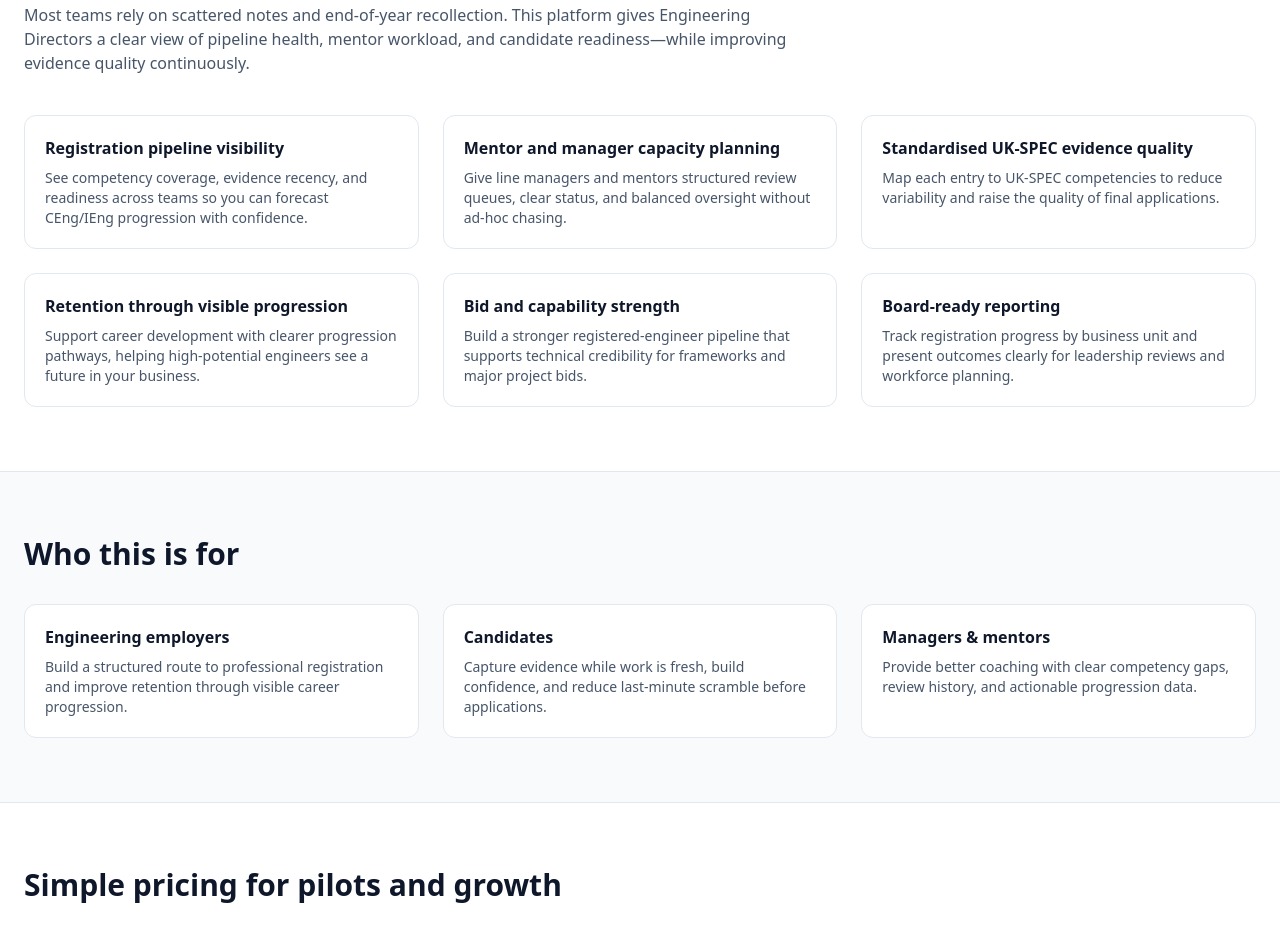
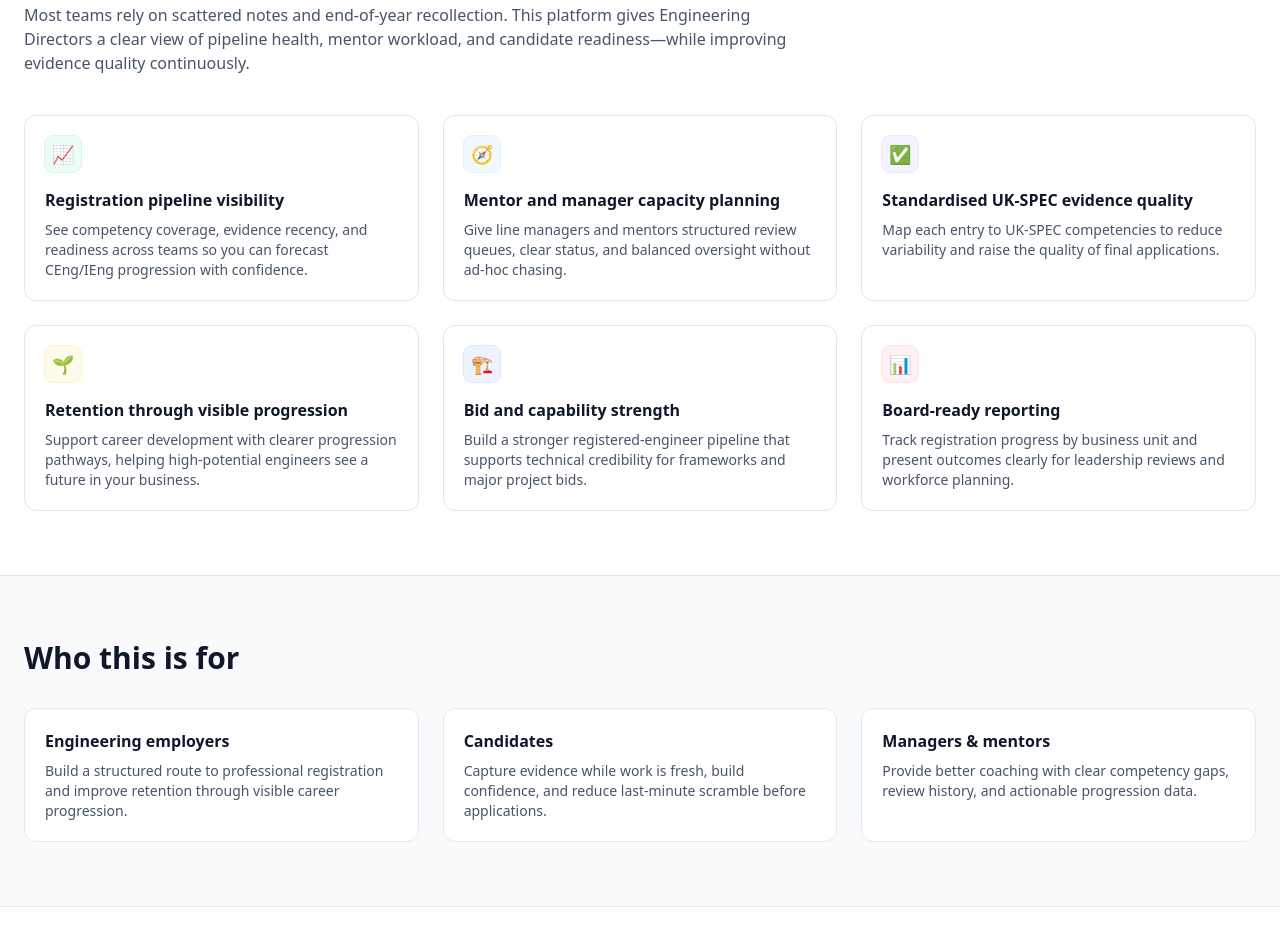
Before and after one commit to rajapp8nr/uk-spec-cpd-marketing-site, a plain HTML site: page index.html in a window 1280 px wide. Shown: the part 1046-1978 px from the top of the page. Drawn offline with nearby package versions, Linux system fonts and the light colour scheme.

Commit message:
Add subtle icons to key feature cards

```diff
--- a/index.html
+++ b/index.html
@@ -100,27 +100,33 @@
 
           <div class="mt-10 grid gap-6 md:grid-cols-2 xl:grid-cols-3">
             <article class="rounded-xl border border-slate-200 p-5">
-              <h3 class="font-semibold">Registration pipeline visibility</h3>
+              <div class="inline-flex h-9 w-9 items-center justify-center rounded-lg bg-emerald-50 text-lg ring-1 ring-emerald-100">📈</div>
+              <h3 class="mt-4 font-semibold">Registration pipeline visibility</h3>
               <p class="mt-2 text-sm text-slate-600">See competency coverage, evidence recency, and readiness across teams so you can forecast CEng/IEng progression with confidence.</p>
             </article>
             <article class="rounded-xl border border-slate-200 p-5">
-              <h3 class="font-semibold">Mentor and manager capacity planning</h3>
+              <div class="inline-flex h-9 w-9 items-center justify-center rounded-lg bg-sky-50 text-lg ring-1 ring-sky-100">🧭</div>
+              <h3 class="mt-4 font-semibold">Mentor and manager capacity planning</h3>
               <p class="mt-2 text-sm text-slate-600">Give line managers and mentors structured review queues, clear status, and balanced oversight without ad-hoc chasing.</p>
             </article>
             <article class="rounded-xl border border-slate-200 p-5">
-              <h3 class="font-semibold">Standardised UK-SPEC evidence quality</h3>
+              <div class="inline-flex h-9 w-9 items-center justify-center rounded-lg bg-violet-50 text-lg ring-1 ring-violet-100">✅</div>
+              <h3 class="mt-4 font-semibold">Standardised UK-SPEC evidence quality</h3>
               <p class="mt-2 text-sm text-slate-600">Map each entry to UK-SPEC competencies to reduce variability and raise the quality of final applications.</p>
             </article>
             <article class="rounded-xl border border-slate-200 p-5">
-              <h3 class="font-semibold">Retention through visible progression</h3>
+              <div class="inline-flex h-9 w-9 items-center justify-center rounded-lg bg-amber-50 text-lg ring-1 ring-amber-100">🌱</div>
+              <h3 class="mt-4 font-semibold">Retention through visible progression</h3>
               <p class="mt-2 text-sm text-slate-600">Support career development with clearer progression pathways, helping high-potential engineers see a future in your business.</p>
             </article>
             <article class="rounded-xl border border-slate-200 p-5">
-              <h3 class="font-semibold">Bid and capability strength</h3>
+              <div class="inline-flex h-9 w-9 items-center justify-center rounded-lg bg-indigo-50 text-lg ring-1 ring-indigo-100">🏗️</div>
+              <h3 class="mt-4 font-semibold">Bid and capability strength</h3>
               <p class="mt-2 text-sm text-slate-600">Build a stronger registered-engineer pipeline that supports technical credibility for frameworks and major project bids.</p>
             </article>
             <article class="rounded-xl border border-slate-200 p-5">
-              <h3 class="font-semibold">Board-ready reporting</h3>
+              <div class="inline-flex h-9 w-9 items-center justify-center rounded-lg bg-rose-50 text-lg ring-1 ring-rose-100">📊</div>
+              <h3 class="mt-4 font-semibold">Board-ready reporting</h3>
               <p class="mt-2 text-sm text-slate-600">Track registration progress by business unit and present outcomes clearly for leadership reviews and workforce planning.</p>
             </article>
           </div>
```
